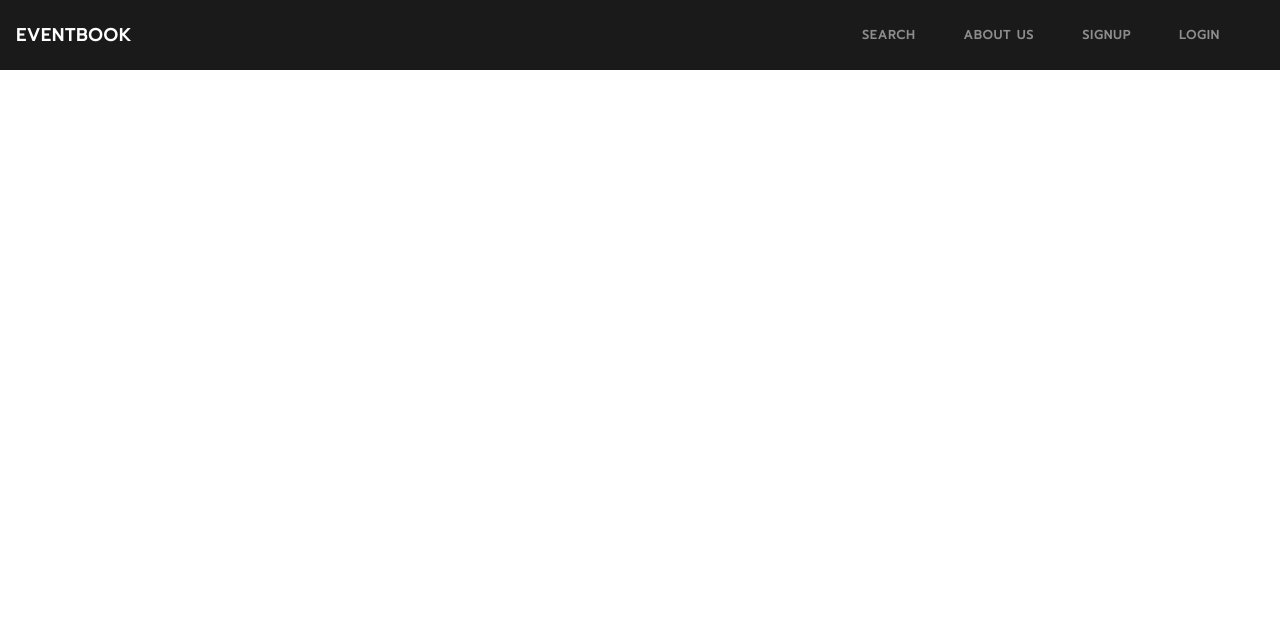
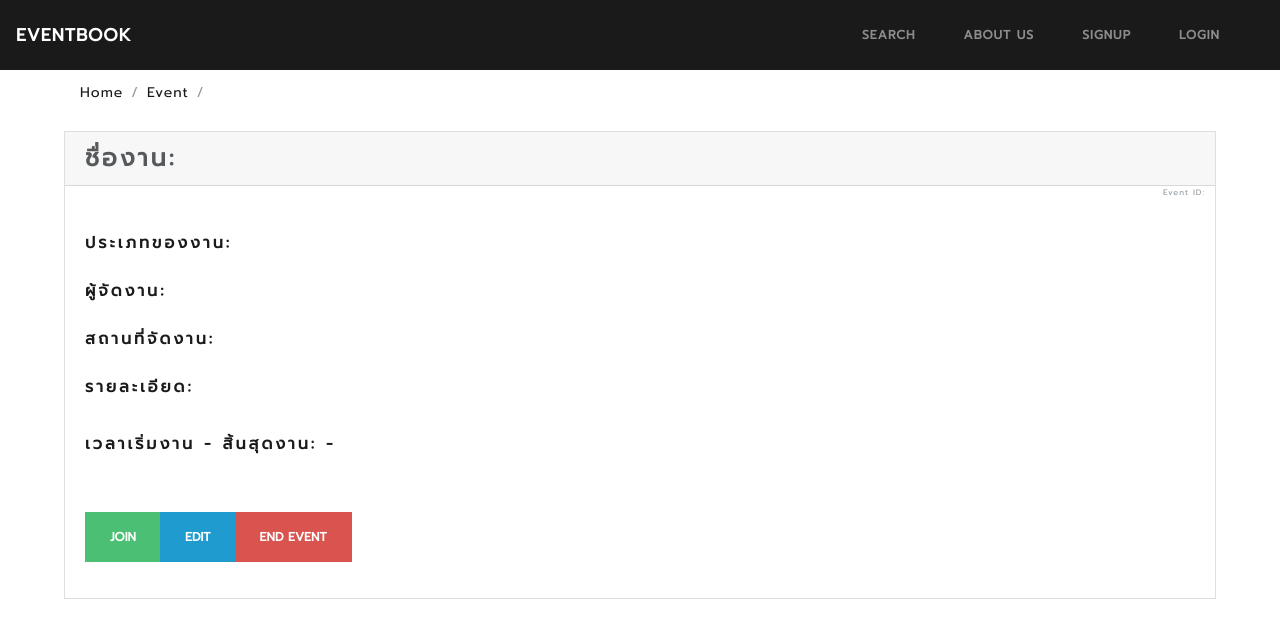
Before and after one commit to prathan1234/WebTech_Project, an Angular app in the folder frontend/: page /event/1 in a window 1280 px wide. Shown: the top 638 px of the page. Built offline with nearby package versions, Linux system fonts and the light colour scheme; no server answers.

Commit message:
Design each event page

```diff
--- a/frontend/src/app/components/admin/admin.component.html
+++ b/frontend/src/app/components/admin/admin.component.html
@@ -38,11 +38,16 @@
         <div class="card-body">
           <ul>
             <li class="list" style="list-style-type: none" *ngFor="let event of eventList; let i = index">
-              {{i+1}}. Event name: {{event.event_name}}
+              {{i+1}}. Event ID: {{event._id}}
+              <br/> Event name: {{event.event_name}}
               <br/> Author: {{event.author}}
+              <br/> Location: {{event.location}}
               <br/> Catagory: {{event.catagory}}
+              <br/> Content: {{event.content}}
+              <br/> Start time: {{event.start_time}}
+              <br/> End time: {{event.end_time}}
               <br/>
-              <button class="btn-danger btn-remove-user">Remove</button>
+              <button class="btn-danger btn-remove-user" (click)="deleteEvent(event)">Remove</button>
             </li>
           </ul>
         </div>
--- a/frontend/src/app/components/admin/admin.component.ts
+++ b/frontend/src/app/components/admin/admin.component.ts
@@ -45,6 +45,19 @@ export class AdminComponent implements OnInit {
       this.eventList = response;
     })
   }
+
+  deleteEvent(event) {
+    this.eventList.forEach((element, index) => {
+      if (element == event) {
+        console.log(event);
+        this.eventService.deleteEvent(event._id).subscribe((response) => {
+          console.log("delete respone : " + response);
+        });
+        this.eventList.splice(index, 1);
+      }
+    });
+    return false;
+  }
 }
 
 interface User {
--- a/frontend/src/app/components/event/event.component.css
+++ b/frontend/src/app/components/event/event.component.css
@@ -0,0 +1,22 @@
+.container-profile {
+    width: 90%;
+    margin-right:auto;
+    margin-left:auto;
+}
+
+.breadcrumb-profile {
+    background-color: #555555;
+    color: white;
+    font-size: 18px;
+    margin-top: 10px;
+}
+
+.btn-group {
+    margin-top: 50px;
+}
+
+.txt-id {
+    text-align: right;
+    font-size: 8px;
+    margin-right: 10px;
+}
--- a/frontend/src/app/components/event/event.component.html
+++ b/frontend/src/app/components/event/event.component.html
@@ -1 +1,34 @@
-{{eventname}}
+<div class="container-profile">
+    <ol class="breadcrumb">
+        <li class="breadcrumb-item">
+            <a routerLink="../../">Home</a>
+        </li>
+        <li class="breadcrumb-item">
+            <a routerLink="#">Event</a>
+        </li>
+        <li class="breadcrumb-item active">{{eventname}}</li>
+    </ol>
+    <div class="card">
+        <h3 class="card-header">ชื่องาน: {{eventname}}</h3>
+        <p class="text-muted txt-id">Event ID: {{eventid}}</p>
+        <div class="card-body">
+            <h5>ประเภทของงาน: {{catagory}}</h5>
+            <br/>
+            <h5>ผู้จัดงาน: {{author}}</h5>
+            <br/>
+            <h5>สถานที่จัดงาน: {{location}}</h5>
+            <br/>
+            <h5>รายละเอียด: </h5>
+            <p class="txt">{{content}}</p>
+            <br/>
+            <h5>เวลาเริ่มงาน - สิ้นสุดงาน: {{starttime}} - {{endtime}}</h5>
+
+            <div class="btn-group">
+                <button type="button" class="btn btn-success">Join</button>
+                <button type="button" class="btn btn-info">Edit</button>
+                <button type="button" class="btn btn-danger">End Event</button>
+            </div>
+        </div>
+        <p class="warning">{{result_text}}</p>
+    </div>
+</div>
--- a/frontend/src/app/components/event/event.component.ts
+++ b/frontend/src/app/components/event/event.component.ts
@@ -45,7 +45,7 @@ export class EventComponent implements OnInit {
 
 }
 
-interface GetOneEventRespone {
+interface EventRespone {
   event_name: string;
   author: string;
   location: string;
--- a/frontend/src/app/components/profile/profile.component.html
+++ b/frontend/src/app/components/profile/profile.component.html
@@ -5,77 +5,18 @@
 
   <ul class="nav nav-tabs">
     <li class="nav-item">
-      <a class="nav-link active" data-toggle="tab" href="#profile">Profile</a>
+      <a class="nav-link active" data-toggle="tab" href="#myevent">Event ของตนเอง</a>
     </li>
     <li class="nav-item">
       <a class="nav-link" data-toggle="tab" href="#event">Event ที่เข้าร่วม</a>
     </li>
     <li class="nav-item">
-      <a class="nav-link" data-toggle="tab" href="#myevent">Event ของตนเอง</a>
+      <a class="nav-link" data-toggle="tab" href="#profile">Profile</a>
     </li>
   </ul>
 
   <div id="myTabContent" class="tab-content">
-    <div class="tab-pane fade in active show" id="profile">
-      <div class="card">
-        <div class="card-body">
-          <h4>Your Profile: </h4>
-          <br/>
-          <p>User ID: {{id}}</p>
-          <p>Username: {{username}}</p>
-          <p>First name: {{firstname}}</p>
-          <p>Last name: {{lastname}}</p>
-          <p>Phone Number: {{phonenumber}}</p>
-          <p>E-mail: {{email}}</p>
-          <p>Status: {{status}}</p>
-          <br/>
-          <h4>Edit User: </h4>
-          <br/>
-          <div id="edit-user-form">
-            <div class="form-group">
-              <label for="password">Password</label>
-              <input type="password" class="form-control" id="password" placeholder="Enter password..." #editpassword>
-            </div>
-
-            <div class="form-group">
-              <label for="firstname">First name</label>
-              <input type="text" class="form-control" id="firstname" value={{firstname}} placeholder="Enter first name..." #editfirstname>
-            </div>
-
-            <div class="form-group">
-              <label for="lastname">Last name</label>
-              <input type="text" class="form-control" id="lastname" value={{lastname}} placeholder="Enter last name..." #editlastname>
-            </div>
-
-            <div class="form-group">
-              <label for="phonenumber">Phone number</label>
-              <input type="text" class="form-control" id="phonenumber" value={{phonenumber}} placeholder="Enter phone number..." #editphonenumber>
-            </div>
-
-            <div class="form-group">
-              <label for="email">Email address</label>
-              <input type="email" class="form-control" id="email" aria-describedby="emailHelp" value={{email}} placeholder="Enter email..."
-                #editemail>
-            </div>
-
-            <p id="warning">{{result_text}}</p>
-            <button type="button" class="btn btn-info" (click)="editUser(editfirstname.value, editlastname.value, editphonenumber.value, editemail.value, editpassword.value)">Edit profile</button>
-          </div>
-        </div>
-      </div>
-      <p id="warning">{{result_text}}</p>
-    </div>
-
-    <div class="tab-pane fade" id="event">
-      <div class="card">
-        <div class="card-body">
-          <p>ค้นหา Event ที่น่าสนใจ</p>
-          <button type="button" class="btn btn-info btn-find-event">Find Event</button>
-        </div>
-      </div>
-    </div>
-
-    <div class="tab-pane fade" id="myevent">
+    <div class="tab-pane fade in active show" id="myevent">
       <div class="card">
         <div class="card-body">
           <div id="add-event-form">
@@ -143,10 +84,6 @@
           <br/>
           <h6 class="card-subtitle mb-2">Location: {{event.location}}</h6>
           <br/>
-          <h6 class="card-subtitle mb-2">Start date: {{event.start_time}}</h6>
-          <br/>
-          <h6 class="card-subtitle mb-2">End date: {{event.end_time}}</h6>
-          <br/>
           <button type="button" class="btn btn-primary" (click)="getOneEvent(event._id)">More info</button>
           <button type="button" class="btn btn-danger" (click)="deleteEvent(event)">End Event</button>
         </div>
@@ -156,8 +93,65 @@
           <p>{{result_text_event}}</p>
         </div>
       </div>
-
     </div>
 
+    <div class="tab-pane fade" id="event">
+      <div class="card">
+        <div class="card-body">
+          <p>ค้นหา Event ที่น่าสนใจ</p>
+          <button type="button" class="btn btn-info btn-find-event">Find Event</button>
+        </div>
+      </div>
+    </div>
+
+    <div class="tab-pane fade" id="profile">
+      <div class="card">
+        <div class="card-body">
+          <h4>Your Profile: </h4>
+          <br/>
+          <p>User ID: {{id}}</p>
+          <p>Username: {{username}}</p>
+          <p>First name: {{firstname}}</p>
+          <p>Last name: {{lastname}}</p>
+          <p>Phone Number: {{phonenumber}}</p>
+          <p>E-mail: {{email}}</p>
+          <p>Status: {{status}}</p>
+          <br/>
+          <h4>Edit User: </h4>
+          <br/>
+          <div id="edit-user-form">
+            <div class="form-group">
+              <label for="password">Password</label>
+              <input type="password" class="form-control" id="password" placeholder="Enter password..." #editpassword>
+            </div>
+
+            <div class="form-group">
+              <label for="firstname">First name</label>
+              <input type="text" class="form-control" id="firstname" value={{firstname}} placeholder="Enter first name..." #editfirstname>
+            </div>
+
+            <div class="form-group">
+              <label for="lastname">Last name</label>
+              <input type="text" class="form-control" id="lastname" value={{lastname}} placeholder="Enter last name..." #editlastname>
+            </div>
+
+            <div class="form-group">
+              <label for="phonenumber">Phone number</label>
+              <input type="text" class="form-control" id="phonenumber" value={{phonenumber}} placeholder="Enter phone number..." #editphonenumber>
+            </div>
+
+            <div class="form-group">
+              <label for="email">Email address</label>
+              <input type="email" class="form-control" id="email" aria-describedby="emailHelp" value={{email}} placeholder="Enter email..."
+                #editemail>
+            </div>
+
+            <p id="warning">{{result_text}}</p>
+            <button type="button" class="btn btn-info" (click)="editUser(editfirstname.value, editlastname.value, editphonenumber.value, editemail.value, editpassword.value)">Edit profile</button>
+          </div>
+        </div>
+      </div>
+      <p id="warning">{{result_text}}</p>
+    </div>
   </div>
 </div>
```
